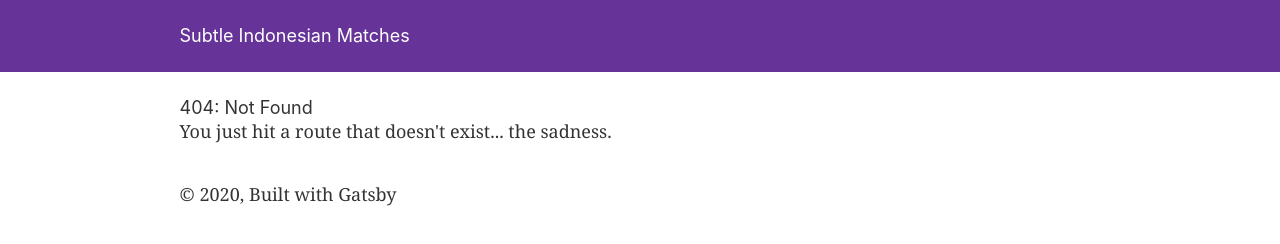
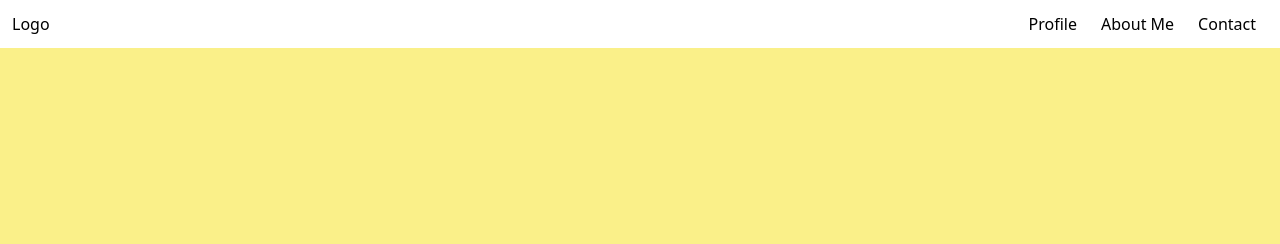
Before and after one commit to jonathanfilbert/subtle-indo-dating, a Gatsby site: page /haha in a window 1280 px wide. Before the commit this address had no page. Built offline with nearby package versions, Linux system fonts and the light colour scheme; Gatsby itself is replaced by a stand-in of ours.

Commit message:
wingheng lucu

```diff
--- a/src/components/images/WingHeng.js
+++ b/src/components/images/WingHeng.js
@@ -42,7 +42,7 @@ const WingHeng = ({ src, ...rest }) => {
   const data = useStaticQuery(query)
   return (
     <Wrapper className="w-32 max-w-xs h-auto" {...rest}>
-      <Img fluid={data.file.childImageSharp.fluid} />
+      <Img fluid={data.file.childImageSharp.fluid} className="jiggle" />
     </Wrapper>
   )
 }
--- /dev/null
+++ b/src/pages/haha.js
@@ -0,0 +1,18 @@
+import React from "react"
+
+const Haha = () => {
+  return (
+    <div className="w-screen h-screen bg-yellow-300">
+      <div className="flex flex-col md:flex-row w-100 bg-white p-3  justify-between">
+        <div className="hover:bg-green-200">Logo</div>
+        <div className="flex flex-col md:flex-row ">
+          <div className=" px-0 md:px-3">Profile</div>
+          <div className=" px-0 md:px-3">About Me</div>
+          <div className=" px-0 md:px-3">Contact</div>
+        </div>
+      </div>
+    </div>
+  )
+}
+
+export default Haha
```
